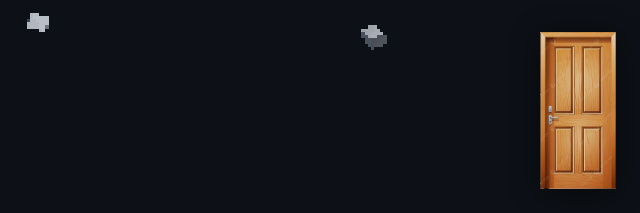
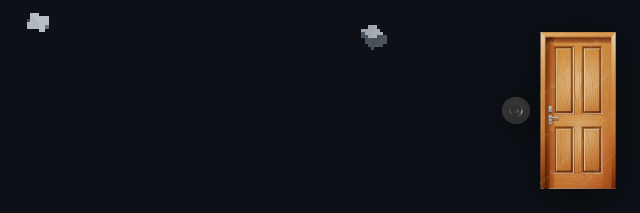
Before and after one commit to programmerBober/jaditismijnwebsite, a plain HTML site: page index.html in a window 1280 px wide. Shown: the part 587-800 px from the top of the page, 640-1280 px from the left. Drawn offline with nearby package versions, Linux system fonts and the light colour scheme; animation ran at ten frames a second.

Commit message:
feat: add doorbell next to door

```diff
--- a/index.html
+++ b/index.html
@@ -110,17 +110,29 @@
     .synaptics-icon:active {
       transform: scale(0.9);
     }
-    .door-bottom-right {
+    .door-group {
       position: absolute;
       bottom: 1.5rem;
       right: 1.5rem;
-      width: clamp(52px, 6vw, 76px);
+      display: flex;
+      align-items: center;
+      gap: 0.6rem;
+      z-index: 20;
+      pointer-events: auto;
+    }
+    .doorbell-icon {
+      width: clamp(20px, 2.2vw, 28px);
       height: auto;
-      pointer-events: auto;
       user-select: none;
       opacity: 0.9;
       filter: drop-shadow(0 4px 16px rgba(0, 0, 0, 0.7));
-      z-index: 20;
+    }
+    .door-bottom-right {
+      width: clamp(52px, 6vw, 76px);
+      height: auto;
+      user-select: none;
+      opacity: 0.9;
+      filter: drop-shadow(0 4px 16px rgba(0, 0, 0, 0.7));
     }
     #rickroll-overlay {
       position: fixed;
@@ -164,7 +176,10 @@
 
   <main class="ui-layer">
     <img src="synaptics.png" alt="Synaptics" class="synaptics-icon">
-    <img src="door.png" alt="Deur" class="door-bottom-right">
+    <div class="door-group">
+      <img src="doorbell.png" alt="Deurbel" class="doorbell-icon">
+      <img src="door.png" alt="Deur" class="door-bottom-right">
+    </div>
     <h1 id="title">ja echt mijn website</h1>
     <a href="https://mason363.github.io/NumPlay/customize/#games=numdrive%2Ccrossyroad%2Cblockblast%2Csuika%2Ctetris%2Cbreakout%2Cg2048%2Cconnectfour%2Csudoku%2Cflappybird%2Ctwoplayer%2Cchess%2Cflappydunk%2Cdinorun%2Csnake%2Cuttt%2Ctombofthemask%2Cstickmanhook%2Cuno%2Cnumblocks%2Cnumdash%2Cpacman%2Cdonkeykong&space=e26" target="_blank" rel="noopener noreferrer" class="tool-link">
       spellen rekenmachine
```
Also changed, not shown: doorbell.png (added).
